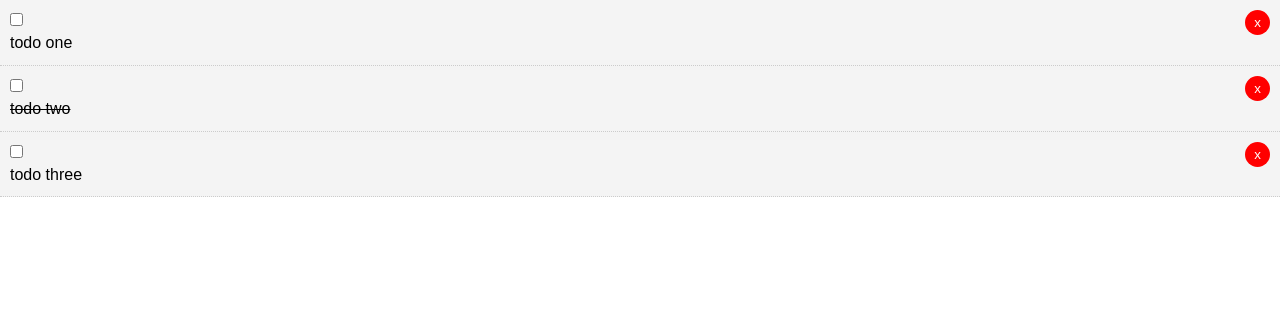
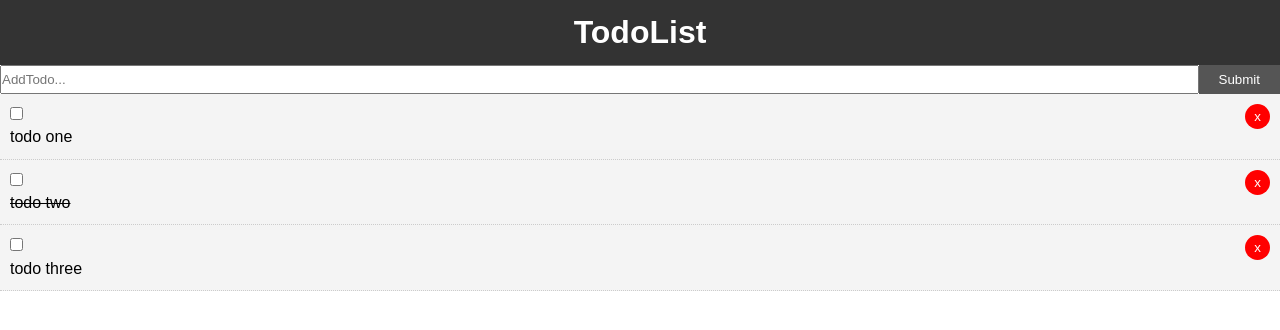
Before and after one commit to suzuki-ko-poc/vue_crash_todolist, a Vue app: page / in a window 1280 px wide. Shown: the top 330 px of the page. Built offline with nearby package versions, Linux system fonts and the light colour scheme.

Commit message:
[feat] AddTodoコンポーネントを作成

```diff
--- a/src/App.vue
+++ b/src/App.vue
@@ -1,15 +1,21 @@
 <template>
+  <header-vue></header-vue>
+  <add-todo-vue></add-todo-vue>
   <!-- // v-bind: このタブのコンポーネントにデータを渡す。
     v-bind:todos='todos' で、 todosという属性でtodosの値を渡す。 -->
-  <TodosVue v-bind:todos="todos" @del-todo="deleteTodo"></TodosVue>
+  <todos-vue v-bind:todos="todos" @del-todo="deleteTodo"></todos-vue>
 </template>
 
 <script>
+import HeaderVue from "./components/layout/Header.vue";
+import AddTodoVue from "./components/AddTodo.vue";
 import TodosVue from "./components/Todos.vue";
 
 export default {
   name: "App",
   components: {
+    HeaderVue,
+    AddTodoVue,
     TodosVue,
   },
   data() {
@@ -35,10 +41,10 @@
   },
   methods: {
     deleteTodo(id) {
-      console.log(id)
-      this.todos = this.todos.filter(todo => todo.id !== id)
-    }
-  }
+      console.log(id);
+      this.todos = this.todos.filter((todo) => todo.id !== id);
+    },
+  },
 };
 </script>
 
@@ -53,4 +59,17 @@
   font-family: Arial, Helvetica, sans-serif;
   line-height: 1.4;
 }
+
+.btn {
+  display: inline-block;
+  border: none;
+  background: #555;
+  color: #fff;
+  padding: 7px 20px;
+  cursor: pointer;
+}
+
+.btn.hover {
+  background: #666;
+}
 </style>
--- /dev/null
+++ b/src/components/AddTodo.vue
@@ -0,0 +1,27 @@
+<template>
+    <div>
+        <form>
+            <input type="text" name="title" placeholder="AddTodo...">
+            <input type="submit" value="Submit" class="btn">
+        </form>
+    </div>
+
+</template>
+
+
+<script>
+export default {
+  name: "AddTodo",
+};
+</script>
+
+
+<style scoped>
+form {
+  display: flex;
+}
+
+input[type="text"] {
+  flex: 10;
+}
+</style>
--- a/src/components/TodoItems.vue
+++ b/src/components/TodoItems.vue
@@ -4,7 +4,7 @@
   <div class="todo-item" v-bind:class="{ 'is-complate': todo.completed }">
     <!-- @changeは、フォームコントロールの入力内容が変わると、発生するイベント -->
     <!-- v-on:change と @change は同等 -->
-    <input type="checkbox" @change="markComplate">
+    <input type="checkbox" @change="markComplate" />
     <!-- $emit('AAA', value)  で 親コンポーネントに 'AAA'というイベントで、valueという引数を渡す。 -->
     <button class="del" @click="$emit('del-todo', todo.id)">x</button>
     <p>{{ todo.title }}</p>
@@ -16,11 +16,11 @@
   name: "TodoItem",
   props: ["todo"],
   methods: {
-    markComplate(){
-        // eslint-disable-next-line vue/no-mutating-props
-        this.todo.completed = !this.todo.completed
-    }
-  }
+    markComplate() {
+      // eslint-disable-next-line vue/no-mutating-props
+      this.todo.completed = !this.todo.completed;
+    },
+  },
 };
 </script>
 
```
